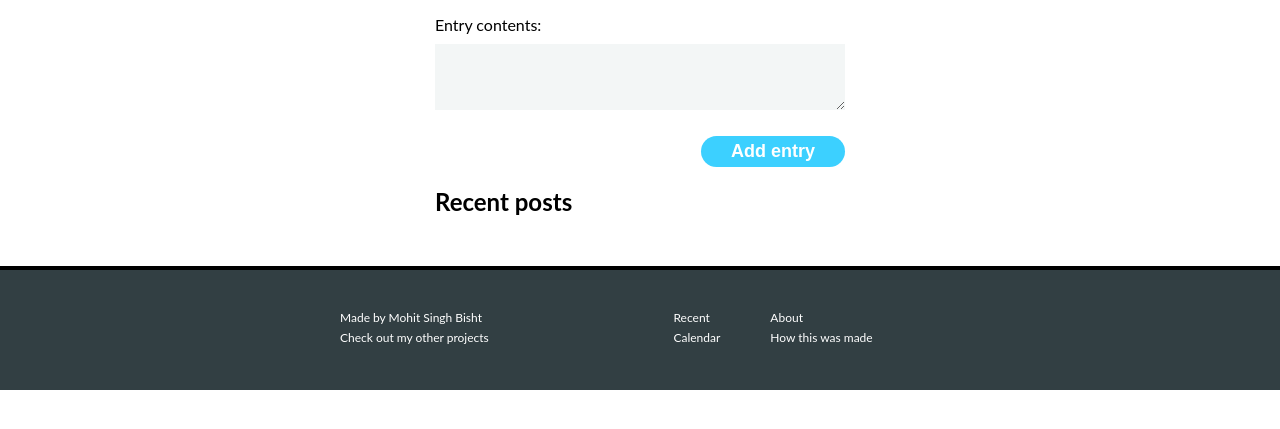
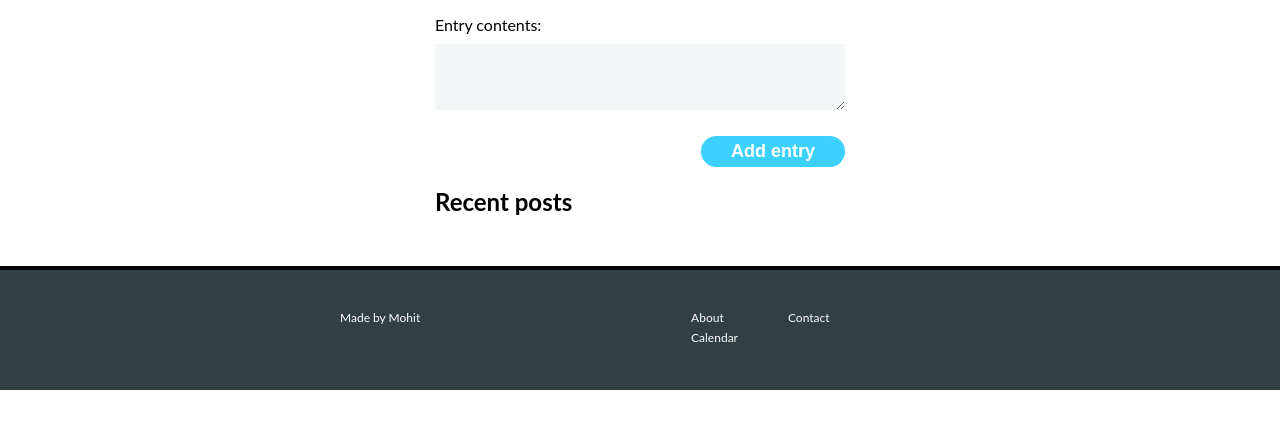
Before and after one commit to m0h1t12/python-microblog, a Flask app: page / in a window 1280 px wide. Shown: the part 227-656 px from the top of the page. Run offline with Flask 3, Linux system fonts and the light colour scheme; data that the repository does not hold is empty.

Commit message:
Footer changes
Changed a few things in footer at templates/home.html

```diff
--- a/templates/home.html
+++ b/templates/home.html
@@ -48,17 +48,15 @@
   <footer class="footer">
     <div class="footer__content">
       <section class="left">
-        <a class="footer__item" href="#">Made by Mohit Singh Bisht</a>
-        <a class="footer__item" href="#">Check out my other projects</a>
+        <a class="footer__item" href="#">Made by Mohit </a>
       </section>
       <section class="right">
         <div class="footer__column">
-          <a class="footer__item" href="#">Recent</a>
+          <a class="footer__item" href="#">About</a>
           <a class="footer__item" href="#">Calendar</a>
         </div>
         <div class="footer__column">
-          <a class="footer__item" href="#">About</a>
-          <a class="footer__item" href="#">How this was made</a>
+          <a class="footer__item" href="#">Contact</a>
         </div>
       </section>
     </div>
```
